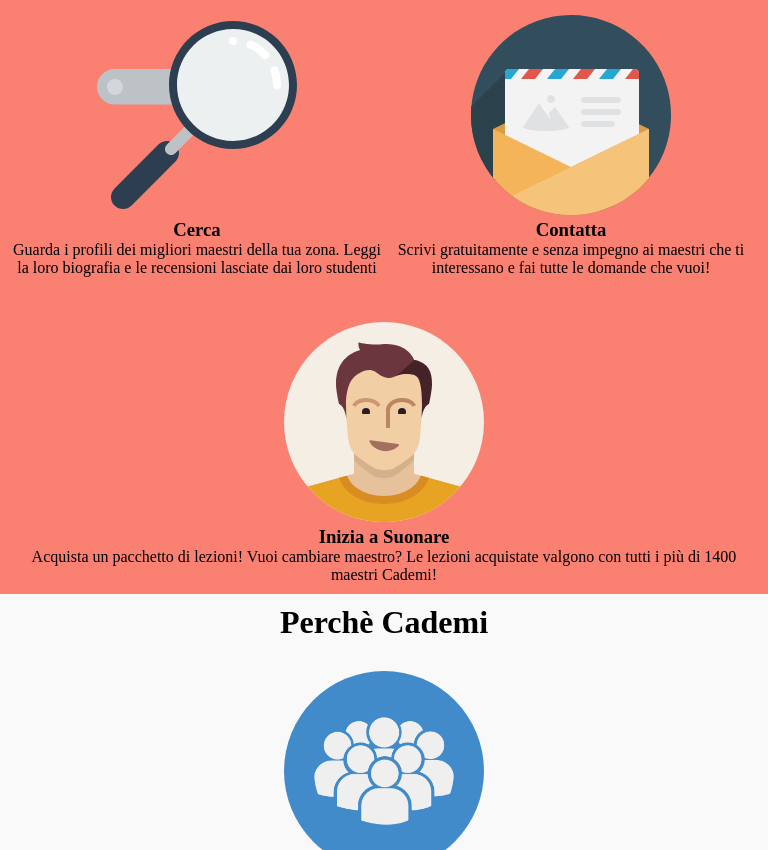
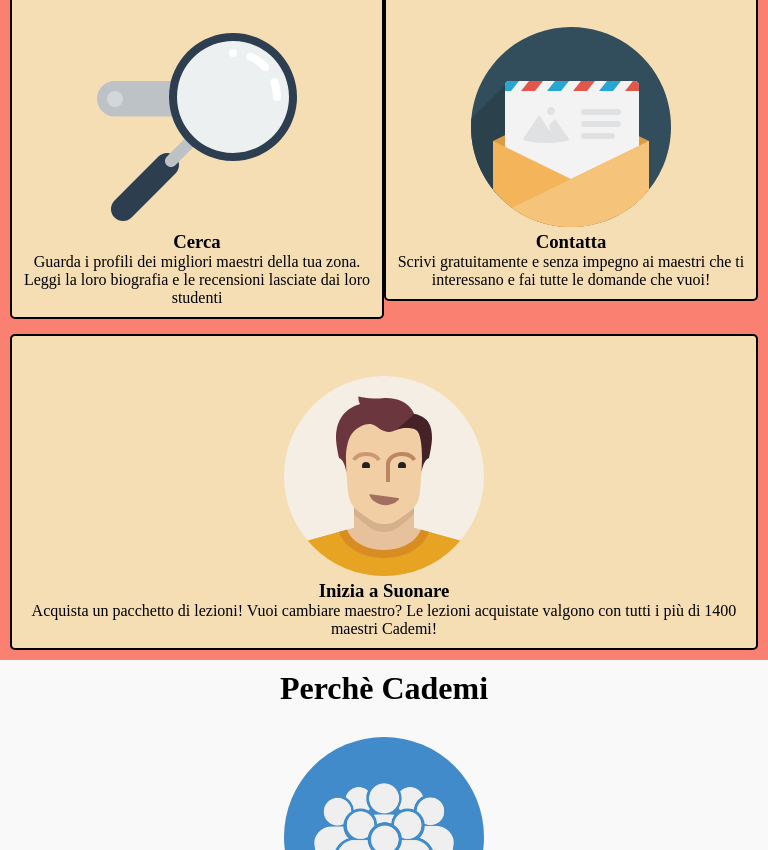
Before and after one commit to AjayNaruka/html-css-resp-wannabe-12bool, a plain HTML site: page index.html in a window 768 px wide. Shown: the part 677-1527 px from the top of the page. Drawn offline with Linux system fonts and the light colour scheme.

Commit message:
details md

```diff
--- a/index.html
+++ b/index.html
@@ -5,7 +5,7 @@
     <meta name="viewport" content="width=device-width, initial-scale=1.0">
     <link rel="stylesheet" href="style.css">
     <link rel="stylesheet" href="framework-12col-responsive.css">
-    <title>Boolean aCademy</title>
+    <title>RESPONSIVE Boolean aCademy</title>
   </head>
   <body>
     <!-- LEZIONI -->
--- a/style.css
+++ b/style.css
@@ -98,7 +98,12 @@ img {
   #steps .row .col-md-12{
     margin-top: 15px;
   }
-
+  #steps [class*="col-"]{
+    background-color: wheat;
+    border: 2px solid black;
+    border-radius: 5px ;
+    padding: 10px;
+  }
 }
 
 @media all and (min-width:992px){
```
